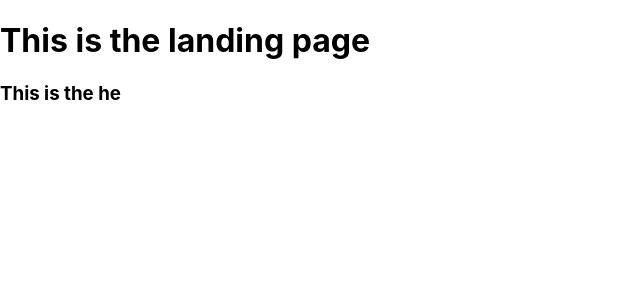
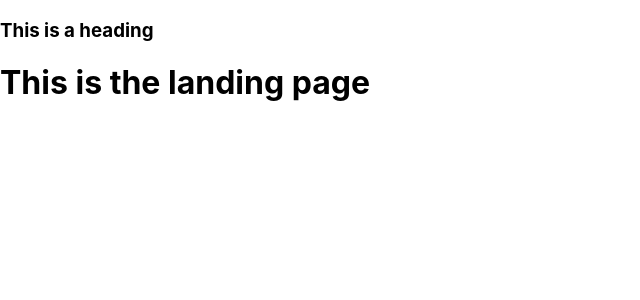
Before and after one commit to meekg33k/sca-code-queens, a React (Create React App) app: page / in a window 1280 px wide. Shown: the top 300 px of the page, without its empty margins (0-640 px from the left). Built offline with nearby package versions, Linux system fonts and the light colour scheme.

Commit message:
Update: use Header component before Routes

```diff
--- a/src/App.js
+++ b/src/App.js
@@ -8,8 +8,8 @@ import Header from './components/Header/index'
 const App = () => {
   return (
     <div className='app'>
+    <Header heading='This is a heading' size={3}/>
     <Routes />
-    <Header heading='This is the he' size={3}/>
     </div>
   );
 }
```
